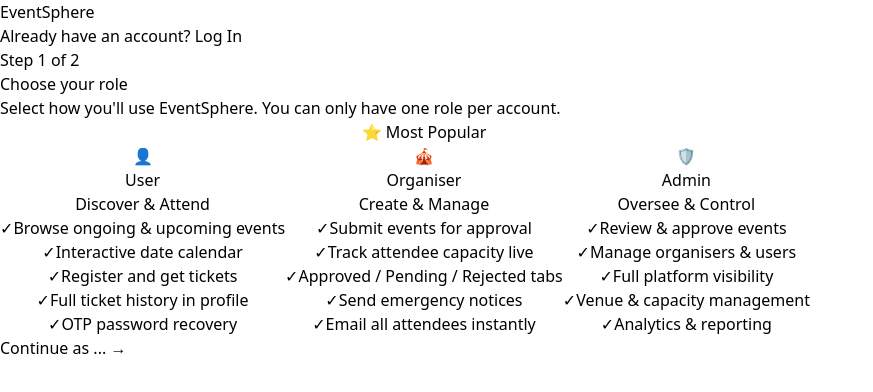
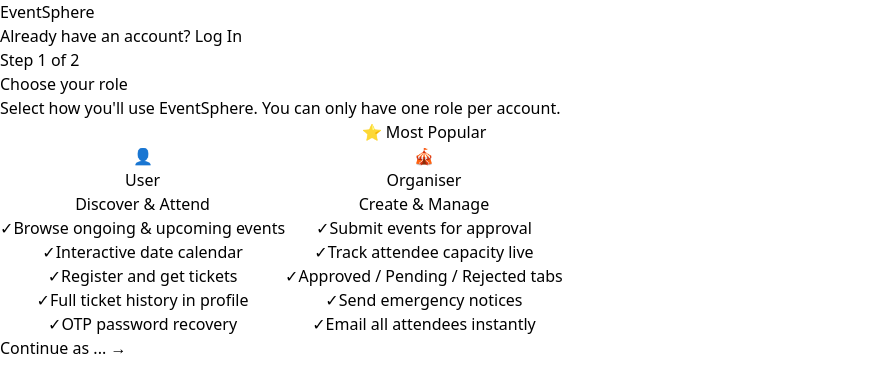
Before and after one commit to Aniruddha1110/EventNest, a React (Vite) app in the folder event-management/: page /roleselect in a window 1280 px wide. Shown: the top 392 px of the page, without its empty margins (0-873 px from the left). Built offline with nearby package versions, Linux system fonts and the light colour scheme.

Commit message:
Updated the chnages in Landing.jsx and RoleSelect.jsx

```diff
--- a/event-management/src/LandingPage.jsx
+++ b/event-management/src/LandingPage.jsx
@@ -124,7 +124,7 @@
 
         {/* Auth buttons */}
         <div className="flex items-center gap-4">
-          <ThemeToggle/>
+          <ThemeToggle />
           <Link
             to="/login"
             className="text-sm text-[#a0a0ab] hover:text-white transition-colors"
@@ -152,14 +152,6 @@
         >
           {/* Left — Headline & CTA */}
           <div>
-            {/* Live badge */}
-            <div className="inline-flex items-center gap-2 bg-[#a3e635]/10 border border-[#a3e635]/30 rounded-full px-4 py-1.5 mb-8">
-              <span className="w-2 h-2 rounded-full bg-[#a3e635] animate-pulse" />
-              <span className="text-xs font-semibold text-[#a3e635] tracking-widest uppercase">
-                Now Live — EventNest 2026
-              </span>
-            </div>
-
             {/* Heading */}
             <h1
               className="font-extrabold leading-none tracking-tighter text-white mb-6"
@@ -417,7 +409,7 @@
           </p>
         </div>
 
-        <div className="grid grid-cols-3 gap-5">
+        <div className="grid grid-cols-2 gap-5  max-w-3xl mx-auto">
           {[
             {
               role: "User",
@@ -425,7 +417,7 @@
               tagColor: "text-[#a3e635]",
               borderClass: "border-[#1e1e22] hover:border-[#a3e635]/40",
 
-              link: "/user",
+              link: "",
               featured: false,
               perks: [
                 "Browse ongoing & upcoming events",
@@ -441,7 +433,7 @@
               tagColor: "text-[#818cf8]",
               borderClass: "border-[#818cf8]/40",
               tagline: "Create & Manage",
-              link: "/organiser",
+              link: "",
               featured: true,
               perks: [
                 "Submit events for approval",
@@ -512,10 +504,6 @@
                     </li>
                   ))}
                 </ul>
-
-                <p className={`mt-7 text-sm font-bold ${tagColor}`}>
-                  Enter as {role} →
-                </p>
               </Link>
             ),
           )}
--- a/event-management/src/RoleSelect.jsx
+++ b/event-management/src/RoleSelect.jsx
@@ -37,23 +37,23 @@
       "Email all attendees instantly",
     ],
   },
-  {
-    key: "admin",
-    emoji: "🛡️",
-    title: "Admin",
-    tagline: "Oversee & Control",
-    color: "text-[#34d399]",
-    borderHover: "hover:border-[#34d399]/60",
-    selectedBorder: "border-[#34d399]",
-    selectedBg: "bg-[#34d399]/5",
-    perks: [
-      "Review & approve events",
-      "Manage organisers & users",
-      "Full platform visibility",
-      "Venue & capacity management",
-      "Analytics & reporting",
-    ],
-  },
+  // {
+  //   key: "admin",
+  //   emoji: "🛡️",
+  //   title: "Admin",
+  //   tagline: "Oversee & Control",
+  //   color: "text-[#34d399]",
+  //   borderHover: "hover:border-[#34d399]/60",
+  //   selectedBorder: "border-[#34d399]",
+  //   selectedBg: "bg-[#34d399]/5",
+  //   perks: [
+  //     "Review & approve events",
+  //     "Manage organisers & users",
+  //     "Full platform visibility",
+  //     "Venue & capacity management",
+  //     "Analytics & reporting",
+  //   ],
+  // },
 ];
 
 export default function RoleSelectPage() {
@@ -99,7 +99,7 @@
         </div>
 
         {/* Role cards */}
-        <div className="grid grid-cols-1 md:grid-cols-3 gap-5 w-full max-w-4xl mb-10">
+        <div className="grid grid-cols-2   md:grid-cols-2 gap-5 w-full max-w-3xl mb-auto">
           {ROLES.map((role) => {
             const isSelected = selected === role.key;
             return (
```
